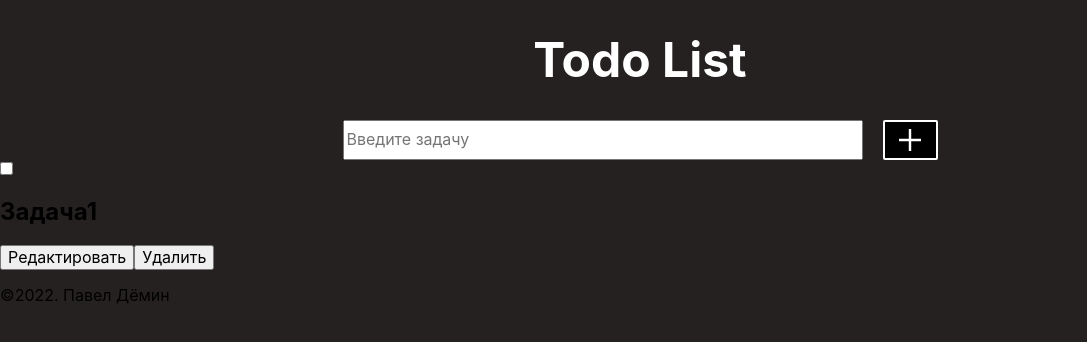
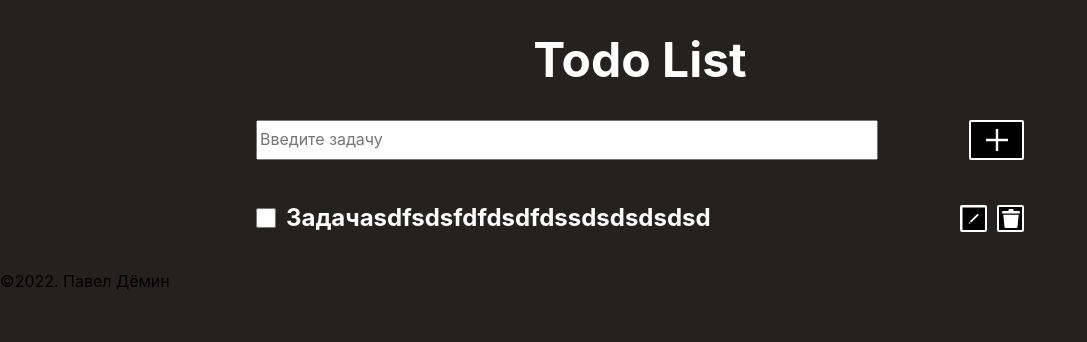
Before and after one commit to Tptechnician/TODO-LIST, a React (Create React App) app: page / in a window 1280 px wide. Shown: the top 342 px of the page, without its empty margins (0-1087 px from the left). Built offline with nearby package versions, Linux system fonts and the light colour scheme.

Commit message:
stylization todoItem

```diff
--- a/src/Components/Form/Form.scss
+++ b/src/Components/Form/Form.scss
@@ -1,10 +1,10 @@
 @import '../../variables';
 
 .form {
-  width: 50%;
+  width: 60%;
   margin: 0 auto;
   display: flex;
-  justify-content: center;
+  justify-content: space-between;
   gap: 20px;
   &__input {
     width: 80%;
@@ -19,4 +19,7 @@
     height: 40px;
     cursor: pointer;
   }
+  &__button:hover {
+    opacity: $buttonOpacity;
+  }
 }
--- a/src/Components/TodoConteiner/TodoConteiner.scss
+++ b/src/Components/TodoConteiner/TodoConteiner.scss
@@ -0,0 +1,8 @@
+.TodoConteiner {
+  max-width: 60%;
+  margin: 25px auto 20px;
+  display: flex;
+  justify-content: center;
+  flex-direction: column;
+  align-items: center;
+}
--- a/src/Components/TodoItem/TodoItem.scss
+++ b/src/Components/TodoItem/TodoItem.scss
@@ -0,0 +1,58 @@
+@import '../../variables';
+
+.todoItem {
+  width: 100%;
+  display: flex;
+  align-items: center;
+  justify-content: space-between;
+
+  &__wraper {
+    display: flex;
+    align-items: center;
+    min-width: 0;
+    gap: 10px;
+  }
+
+  &__checkbox {
+    width: 20px;
+    height: 20px;
+    cursor: pointer;
+  }
+
+  &__title {
+    max-width: 520px;
+    font-size: $fontSizeItem;
+    color: $fontColor;
+    text-overflow: ellipsis;
+    white-space: nowrap;
+    overflow: hidden;
+  }
+
+  &__buttons {
+    display: flex;
+    padding-left: 10px;
+    gap: 10px;
+  }
+
+  &__editButton {
+    background-image: url(../../images/editing-button.svg);
+    @extend %button-type;
+    width: 27px;
+    height: 27px;
+  }
+
+  &__editButton:hover {
+    opacity: $buttonOpacity;
+  }
+
+  &__deleteButton {
+    background-image: url(../../images/delete-button.svg);
+    @extend %button-type;
+    width: 27px;
+    height: 27px;
+  }
+
+  &__deleteButton:hover {
+    opacity: $buttonOpacity;
+  }
+}
--- a/src/Components/TodoItem/TodoItem.tsx
+++ b/src/Components/TodoItem/TodoItem.tsx
@@ -1,10 +1,14 @@
 export default function TodoItem() {
   return (
     <div className="todoItem">
-      <input type="checkbox" className="" />
-      <h2>Задача1</h2>
-      <button className="todoItem__editButton">Редактировать</button>
-      <button className="todoItem__deleteButton">Удалить</button>
+      <div className="todoItem__wraper">
+        <input className="todoItem__checkbox" type="checkbox" />
+        <h2 className="todoItem__title">Задачаsdfsdsfdfdsdfdssdsdsdsdsd</h2>
+      </div>
+      <div className="todoItem__buttons">
+        <button className="todoItem__editButton"></button>
+        <button className="todoItem__deleteButton"></button>
+      </div>
     </div>
   );
 }
--- a/src/Database/Database.tsx
+++ b/src/Database/Database.tsx
@@ -1 +1 @@
-export const todoItemDatabase = [];
+export const todoItemDatabase: Array<1> = [];
--- a/src/_variables.scss
+++ b/src/_variables.scss
@@ -1,6 +1,7 @@
 $fontSizeTitle: 48px;
 $fontSizeItem: 24px;
 $fontColor: white;
+$buttonOpacity: 80%;
 
 %button-type {
   background: {
@@ -10,4 +11,5 @@ $fontColor: white;
   }
   border: 2px solid #ffffff;
   border-radius: 2px;
+  cursor: pointer;
 }
--- a/src/index.scss
+++ b/src/index.scss
@@ -2,3 +2,5 @@
 @import url(./Components/App/App.scss);
 @import url(./Components/Header/Header.scss);
 @import url(./Components/Form/Form.scss);
+@import url(./Components/TodoConteiner/TodoConteiner.scss);
+@import url(./Components/TodoItem/TodoItem.scss);
```
Also changed, not shown: src/images/delete-button.svg (added).
